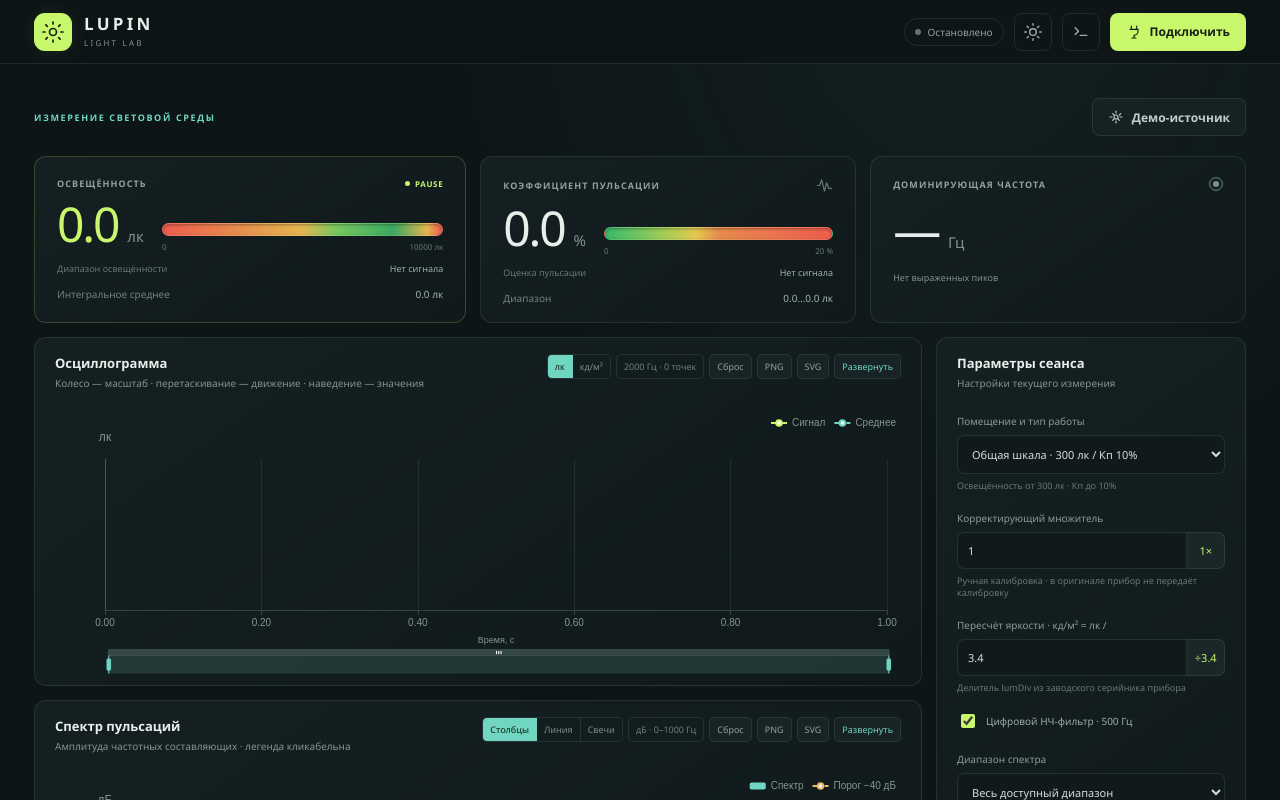
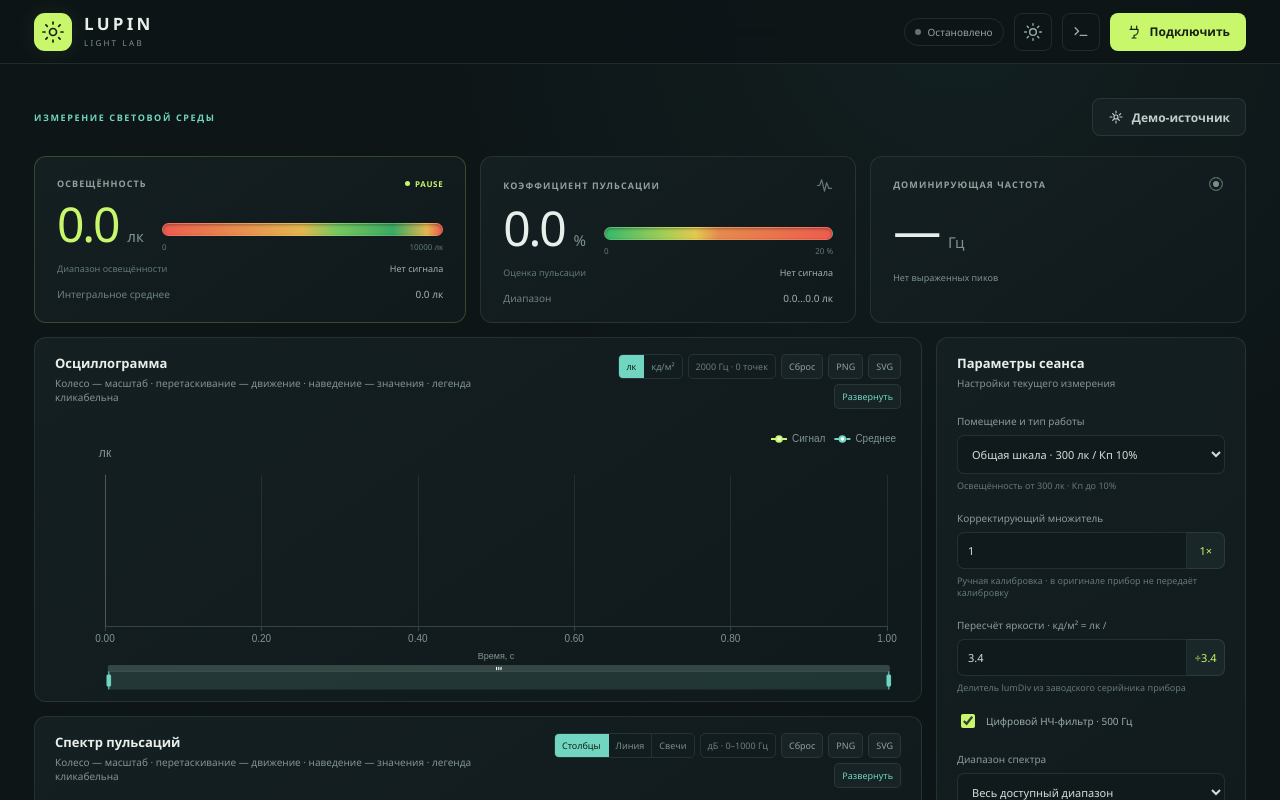
Before and after one commit to MrOzean/radex-lupin-ui, an Angular app: page / in a window 1280 px wide. Shown: the top 800 px of the page. Built offline with nearby package versions, Linux system fonts and the light colour scheme.

Commit message:
fix text

```diff
--- a/src/app/app.component.html
+++ b/src/app/app.component.html
@@ -147,7 +147,7 @@
           <app-chart-panel
             kind="signal"
             title="Осциллограмма"
-            description="Колесо — масштаб · перетаскивание — движение · наведение — значения"
+            description="Колесо — масштаб · перетаскивание — движение · наведение — значения · легенда кликабельна"
             [meta]="measurement.sampleRate() + ' Гц · ' + measurement.samples().length + ' точек'"
             [samples]="measurement.samples()"
             [sampleRate]="measurement.sampleRate()"
@@ -159,7 +159,7 @@
           <app-chart-panel
             kind="spectrum"
             title="Спектр пульсаций"
-            description="Амплитуда частотных составляющих · легенда кликабельна"
+            description="Колесо — масштаб · перетаскивание — движение · наведение — значения · легенда кликабельна"
             [meta]="'дБ · 0–' + measurement.spectrumChartMax() + ' Гц'"
             [bins]="measurement.spectrum()"
             [maxFrequency]="measurement.spectrumChartMax()"
```
